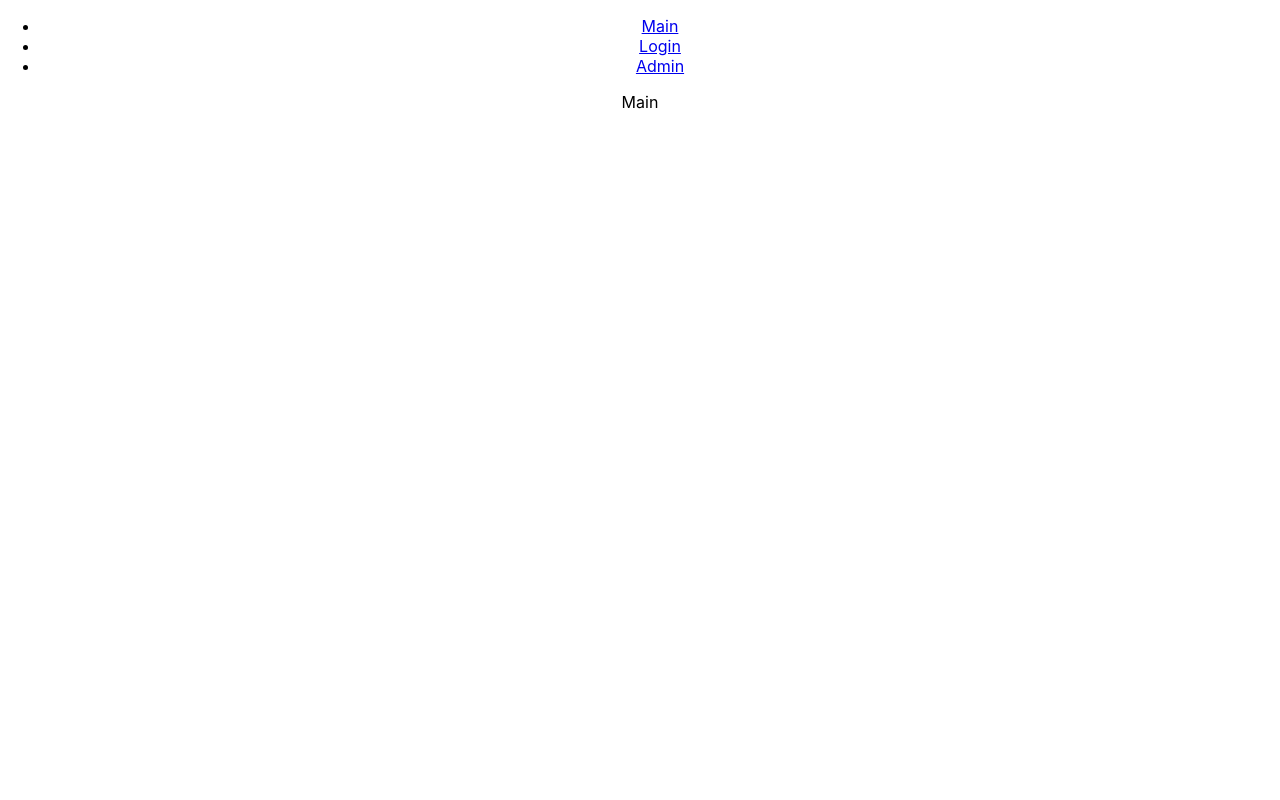
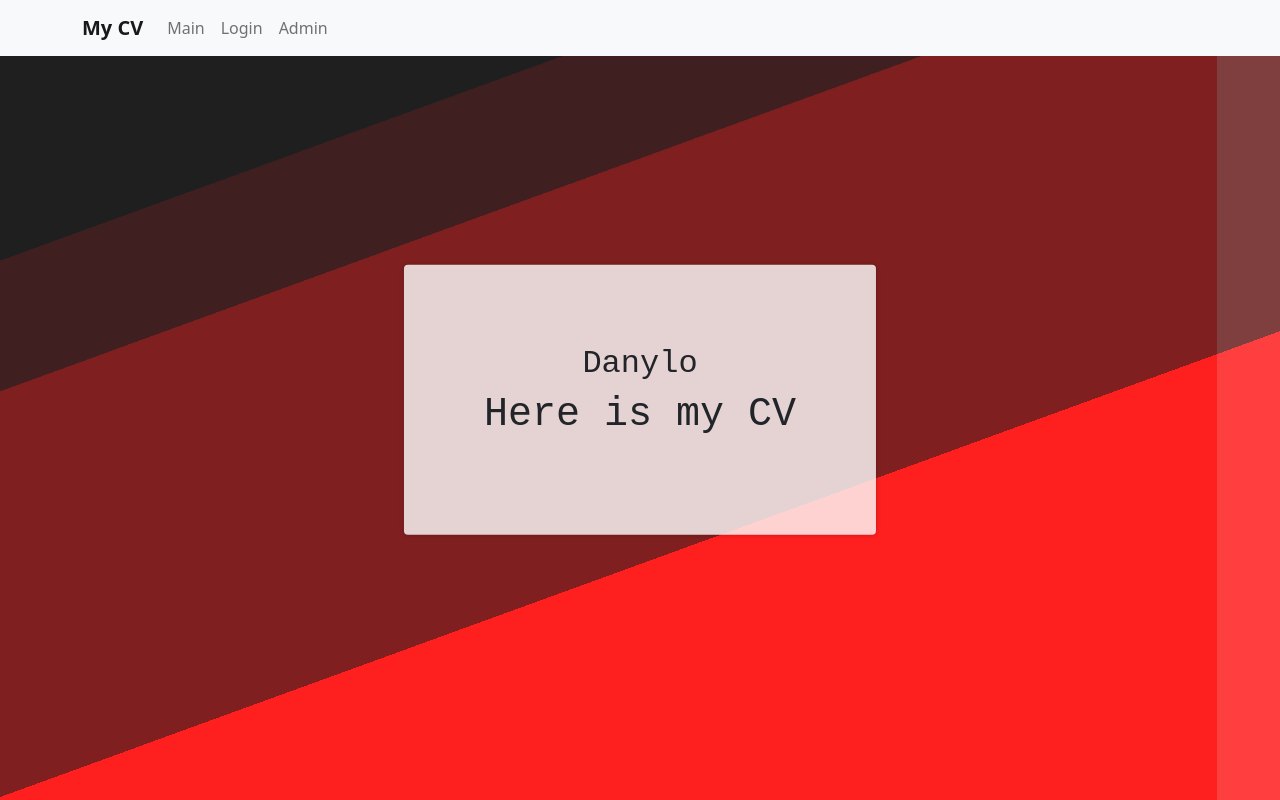
Before and after one commit to danylosysyn/logos-final, a React (Create React App) app in the folder my-app/: page / in a window 1280 px wide. Built offline with nearby package versions, Linux system fonts and the light colour scheme.

Commit message:
Added background for the main page & navbar

```diff
--- a/my-app/package.json
+++ b/my-app/package.json
@@ -6,7 +6,9 @@
     "@testing-library/jest-dom": "^5.16.4",
     "@testing-library/react": "^13.2.0",
     "@testing-library/user-event": "^13.5.0",
+    "bootstrap": "^5.1.3",
     "react": "^18.1.0",
+    "react-bootstrap": "^2.3.1",
     "react-dom": "^18.1.0",
     "react-router-dom": "^6.3.0",
     "react-scripts": "5.0.1",
--- a/my-app/public/index.html
+++ b/my-app/public/index.html
@@ -14,7 +14,6 @@
       manifest.json provides metadata used when your web app is installed on a
       user's mobile device or desktop. See https://developers.google.com/web/fundamentals/web-app-manifest/
     -->
-    <link rel="manifest" href="%PUBLIC_URL%/manifest.json" />
     <!--
       Notice the use of %PUBLIC_URL% in the tags above.
       It will be replaced with the URL of the `public` folder during the build.
--- a/my-app/src/App.css
+++ b/my-app/src/App.css
@@ -1,38 +1,4 @@
 .App {
-  text-align: center;
+  text-align: left;
+  background-color: black;
 }
-
-.App-logo {
-  height: 40vmin;
-  pointer-events: none;
-}
-
-@media (prefers-reduced-motion: no-preference) {
-  .App-logo {
-    animation: App-logo-spin infinite 20s linear;
-  }
-}
-
-.App-header {
-  background-color: #282c34;
-  min-height: 100vh;
-  display: flex;
-  flex-direction: column;
-  align-items: center;
-  justify-content: center;
-  font-size: calc(10px + 2vmin);
-  color: white;
-}
-
-.App-link {
-  color: #61dafb;
-}
-
-@keyframes App-logo-spin {
-  from {
-    transform: rotate(0deg);
-  }
-  to {
-    transform: rotate(360deg);
-  }
-}
--- a/my-app/src/App.js
+++ b/my-app/src/App.js
@@ -3,29 +3,30 @@ import React from "react";
 import {
   BrowserRouter,
   Route,
-  Link,
   Routes
 } from "react-router-dom";
 import MainPage from './components/MainPage/MainPage';
 import LoginForm from './components/LoginForm/LoginForm';
 import AdminForm from './components/AdminForm/AdminForm';
 import { RouteConst } from './common/RouteConst';
+import {Navbar, Container, Nav} from "react-bootstrap";
+import 'bootstrap/dist/css/bootstrap.min.css';
+
 
 function App() {
   return (
     <div className="App">
       <div>
-        <ul>
-          <li>
-            <Link to={RouteConst.MAIN_PAGE}>Main</Link>
-          </li>
-          <li>
-            <Link to={RouteConst.LOGIN_FORM}>Login</Link>
-          </li>
-          <li>
-            <Link to={RouteConst.ADMIN_PAGE}>Admin</Link>
-          </li>
-        </ul>
+        <Navbar bg="light" variant="light">
+          <Container>
+            <Navbar.Brand href={RouteConst.MAIN_PAGE}><b>My CV</b></Navbar.Brand>
+            <Nav className="me-auto">
+              <Nav.Link href={RouteConst.MAIN_PAGE}>Main</Nav.Link>
+              <Nav.Link href={RouteConst.LOGIN_FORM}>Login</Nav.Link>
+              <Nav.Link href={RouteConst.ADMIN_PAGE}>Admin</Nav.Link>
+            </Nav>
+          </Container>
+        </Navbar>
 
         <Routes>
           <Route exact path={RouteConst.MAIN_PAGE} element={<MainPage />}></Route>
--- /dev/null
+++ b/my-app/src/components/MainPage/AnimatedBackground/AnimatedBackground.jsx
@@ -0,0 +1,16 @@
+import "./AnimatedBackground.modules.css"
+
+const AnimatedBackground = (props) => {
+    return (
+        <div>
+            <div class="bg"></div>
+            <div class="bg bg2"></div>
+            <div class="bg bg3"></div>
+            <div class="content">
+                <h1>{props.infoDiv}</h1>
+            </div>
+        </div>
+    )
+}
+
+export default AnimatedBackground
--- /dev/null
+++ b/my-app/src/components/MainPage/AnimatedBackground/AnimatedBackground.modules.css
@@ -0,0 +1,46 @@
+.bg {
+    animation:slide 3s ease-in-out infinite alternate;
+    background-image: linear-gradient(-20deg, red 50%, #000 50%);
+    bottom:0;
+    left:-100%;
+    opacity:.5;
+    position:fixed;
+    right:-50%;
+    top:0;
+    z-index:-1;
+  }
+
+  .bg2 {
+    animation-direction:alternate-reverse;
+    animation-duration:4s;
+  }
+
+  .bg3 {
+    animation-duration:5s;
+  }
+
+  .content {
+    background-color:rgba(255,255,255,.8);
+    border-radius:.25em;
+    box-shadow:0 0 .25em rgba(0,0,0,.25);
+    box-sizing:border-box;
+    left:50%;
+    padding:10vmin;
+    position:fixed;
+    text-align:center;
+    top:50%;
+    transform:translate(-50%, -50%);
+  }
+
+  h1 {
+    font-family:monospace;
+  }
+
+  @keyframes slide {
+    0% {
+      transform:translateX(-25%);
+    }
+    100% {
+      transform:translateX(25%);
+    }
+  }
--- a/my-app/src/components/MainPage/MainPage.jsx
+++ b/my-app/src/components/MainPage/MainPage.jsx
@@ -1,9 +1,33 @@
+import React from "react";
+import { useState } from "react";
+import "./MainPage.modules.css";
+import AnimatedBackground from "./AnimatedBackground/AnimatedBackground.jsx"
+
+let initialInfo = {
+    name: "Danylo",
+    age: 16,
+    job: "Frontend Developer",
+    extraInfo: "Hello",
+}
+
+
 const MainPage = () => {
     return(
-        <div>
-            <p>Main</p>
+        <div id="pageDiv">
+            <AnimatedBackground infoDiv = {<InfoDiv />}/>
         </div>
     )
 }
 
 export default MainPage
+
+export const InfoDiv = () => {
+    const [userInfo, setUserInfo] = useState(initialInfo)
+
+    return(
+        <div>
+            <h2>{userInfo.name}</h2>
+            <p>Here is my CV</p>
+        </div>
+    )
+}
--- a/my-app/src/index.css
+++ b/my-app/src/index.css
@@ -5,6 +5,7 @@ body {
     sans-serif;
   -webkit-font-smoothing: antialiased;
   -moz-osx-font-smoothing: grayscale;
+  background-color: beige;
 }
 
 code {
```
Also changed, not shown: my-app/public/robots.txt (deleted), my-app/src/components/MainPage/MainPage.modules.css (added), 1 other file (tests, documents, lock files or other folders).
